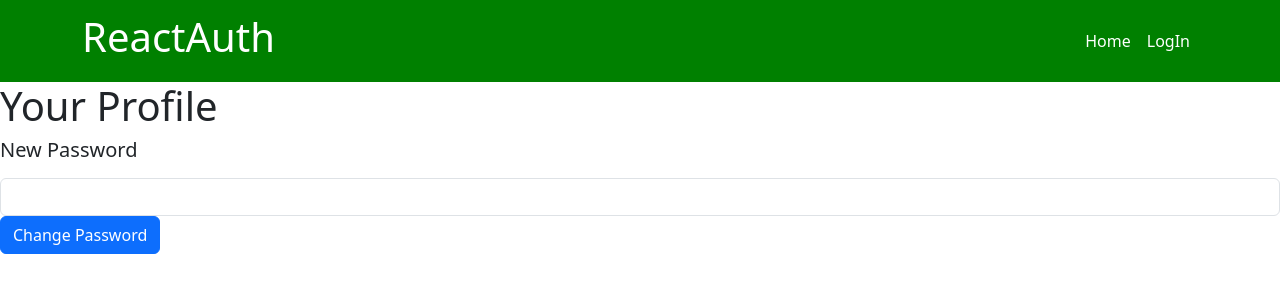
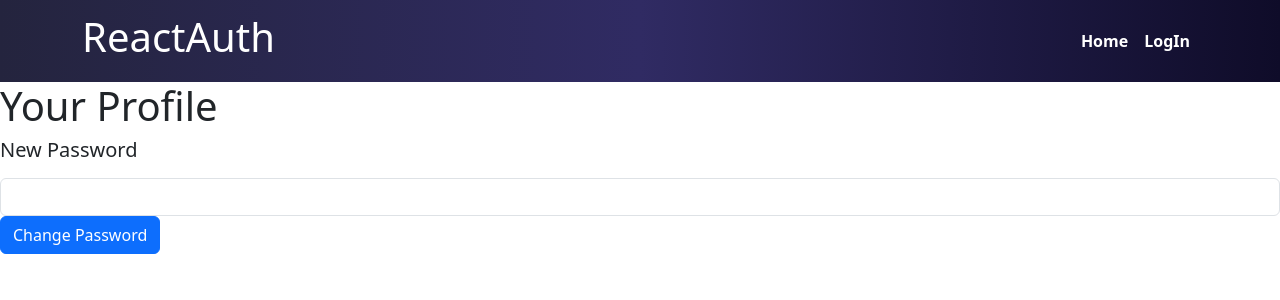
Before and after one commit to harisaini778/ReactAuth, a React (Create React App) app: page /Profile in a window 1280 px wide. Shown: the top 300 px of the page. Built offline with nearby package versions, Linux system fonts and the light colour scheme.

Commit message:
adjusted css of the navbar component

```diff
--- a/src/App.css
+++ b/src/App.css
@@ -1,3 +1,3 @@
 .body{
-  background-color: aqua !important;
+  background-color: white !important;
 }
--- a/src/components/Home.css
+++ b/src/components/Home.css
@@ -1,8 +1,4 @@
 
-.navbar-nav{
-    background-color: green !important;
-    position: fixed;
-}
 .home-body{
     text-align: center;
     margin-top: 20px;
--- a/src/components/NavBar.js
+++ b/src/components/NavBar.js
@@ -1,16 +1,15 @@
 import React from "react";
-import { Navbar, Nav, Container } from "react-bootstrap"
+import { Navbar } from "react-bootstrap";
+import { Nav } from "react-bootstrap";
+import { Container } from "react-bootstrap";
 import { useContext } from "react";
 import AuthContext from "./store/auth-context";
 import { Button } from "react-bootstrap";
 import { useNavigate } from "react-router-dom";
 
 const NavBar = () => {
-
   const AuthCtx = useContext(AuthContext);
-
   const isLoggedIn = AuthCtx.isLoggedIn;
-
   const navigate = useNavigate();
 
   const logOutHandeler = () => {
@@ -18,27 +17,38 @@ const NavBar = () => {
       AuthCtx.logout();
       navigate("/Home");
     }
-
   }
 
   return (
     <div>
-                  <Navbar className="navbar-nav" variant="dark">
+      <Navbar style={{
+               backgroundImage: "linear-gradient(to right, #24243e, #302b63, #0f0c29)"
+          }}>
         <Container>
-                    <Navbar.Brand href="#home">
-                        <h1>ReactAuth</h1></Navbar.Brand>
+                  <Navbar.Brand >
+            <h1 style={{color:"white"}}>ReactAuth</h1>
+          </Navbar.Brand>
           <Navbar.Toggle />
           <Navbar.Collapse className="justify-content-end">
             <Nav>
-                            <Nav.Link className="home-link" href="/Home">Home</Nav.Link>
-                            {!isLoggedIn && <Nav.Link className="login-link" href="/LogIn">LogIn</Nav.Link>}
-                            {isLoggedIn && <Nav.Link className="profile-link" href="/Profile">Profile</Nav.Link>}
-                            {isLoggedIn && <Button className="logout-link" onClick={logOutHandeler}>LogOut</Button>}
+              <Nav.Link href="/Home" style={{color:"white",fontWeight:"bolder",
+                              transition: "0.3s ease"
+                          }} onMouseOver={(e) => e.currentTarget.style.borderBottom = "3px solid white"}
+                           onMouseOut={(e) => e.currentTarget.style.borderBottom = "none"}>Home</Nav.Link>
+                          {!isLoggedIn && <Nav.Link href="/LogIn" style={{
+                              color: "white", fontWeight: "bolder"
+                          }}onMouseOver={(e) => e.currentTarget.style.borderBottom = "3px solid white"}
+                           onMouseOut={(e) => e.currentTarget.style.borderBottom = "none"} >LogIn</Nav.Link>}
+                          {isLoggedIn && <Nav.Link href="/Profile" style={{ color: "white", fontWeight: "bolder" }}
+                          onMouseOver={(e) => e.currentTarget.style.borderBottom = "3px solid white"}
+                           onMouseOut={(e) => e.currentTarget.style.borderBottom = "none"}>Profile</Nav.Link>}
+              {isLoggedIn && <Button className="btn btn-light" onClick={logOutHandeler}>LogOut</Button>}
             </Nav>
           </Navbar.Collapse>
         </Container>
       </Navbar>
     </div>
-    )
+  );
 }
+
 export default NavBar;
```
Also changed, not shown: src/App.js (+0 -40 lines). Lines whose indentation alone changed are shown as unchanged.
